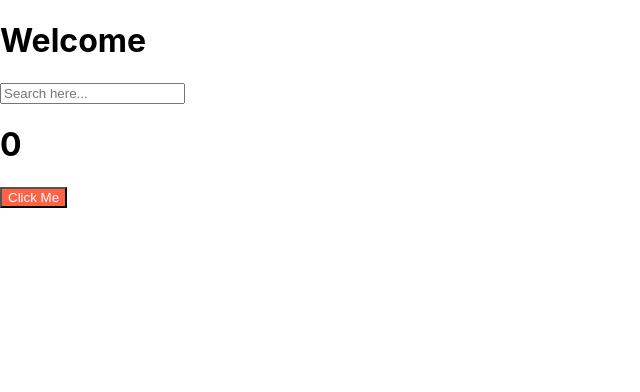
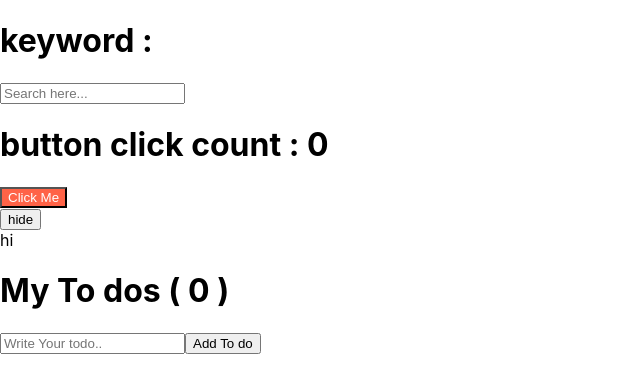
Before and after one commit to limjungmin89/clone_movie, a React (Create React App) app: page / in a window 1280 px wide. Shown: the top 392 px of the page, without its empty margins (0-640 px from the left). Built offline with nearby package versions, Linux system fonts and the light colour scheme.

Commit message:
component 분리

```diff
--- a/src/App.tsx
+++ b/src/App.tsx
@@ -1,11 +1,15 @@
+import React, { useEffect, useState } from 'react'
 import './App.css'
 import Button from './components/Button'
+import Todos from './components/Todos'
+import ShowHide from './components/ShowHide'
 
 const App = () => {
   return (
     <div>
-      <h1>Welcome</h1>
       <Button btnText="Click Me" />
+      <ShowHide />
+      <Todos />
     </div>
   )
 }
--- a/src/components/Button.tsx
+++ b/src/components/Button.tsx
@@ -1,4 +1,4 @@
-import { useEffect, useState } from 'react'
+import { useState } from 'react'
 import 'styles/btn.css'
 
 interface propsType {
@@ -14,13 +14,11 @@ const Button = (props: propsType) => {
   const onChange = (event: React.ChangeEvent<HTMLInputElement>) => {
     setKeyword(event.target.value)
   }
-  useEffect(() => {
-    console.log(keyword)
-  }, [keyword])
   return (
     <div>
+      <h1>keyword : {keyword}</h1>
       <input type="text" placeholder="Search here..." onChange={onChange} value={keyword}></input>
-      <h1>{cnt}</h1>
+      <h1>button click count : {cnt}</h1>
       <button onClick={onClick} className={'btn'}>
         {props.btnText}
       </button>
--- /dev/null
+++ b/src/components/ShowHide.tsx
@@ -0,0 +1,27 @@
+import { useState, useEffect } from 'react'
+
+const Hello = () => {
+  const destroyedFn = () => {
+    console.log('destroyed')
+  }
+  const effectFn = () => {
+    console.log('created')
+    return destroyedFn
+  }
+  useEffect(effectFn, [])
+  return <div>hi</div>
+}
+const ShowHide = () => {
+  const [showing, setShowing] = useState(true)
+  const handleShow = () => {
+    setShowing((prev) => !prev)
+  }
+  return (
+    <div>
+      <button onClick={handleShow}>{showing ? 'hide' : 'show'}</button>
+      {showing ? <Hello /> : null}
+    </div>
+  )
+}
+
+export default ShowHide
--- /dev/null
+++ b/src/components/Todos.tsx
@@ -0,0 +1,33 @@
+import { useState } from 'react'
+
+const Todos = () => {
+  const [todo, setTodo] = useState('')
+  const [todos, setTodos] = useState<Array<string>>([])
+  const onChange = (event: React.ChangeEvent<HTMLInputElement>) => {
+    setTodo(event.target.value)
+  }
+  const onSubmit = (event: React.FormEvent<HTMLFormElement>) => {
+    event.preventDefault()
+    if (todo === '') {
+      return
+    }
+    setTodos((prev) => [todo, ...prev])
+    setTodo('')
+  }
+  return (
+    <div>
+      <form onSubmit={onSubmit}>
+        <h1>My To dos ( {todos.length} )</h1>
+        <input type="text" placeholder="Write Your todo.." value={todo} onChange={onChange}></input>
+        <button type="submit">Add To do</button>
+      </form>
+      <ul>
+        {todos.map((item, index) => (
+          <li key={index}>{item.toUpperCase()}</li>
+        ))}
+      </ul>
+    </div>
+  )
+}
+
+export default Todos
```
